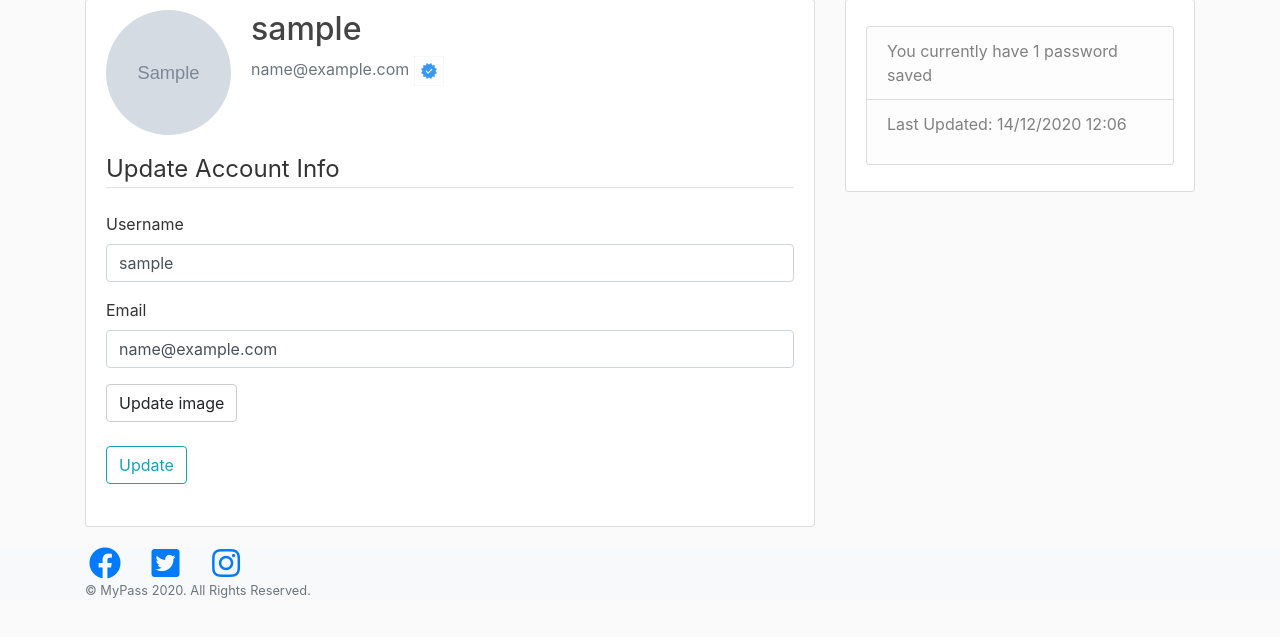
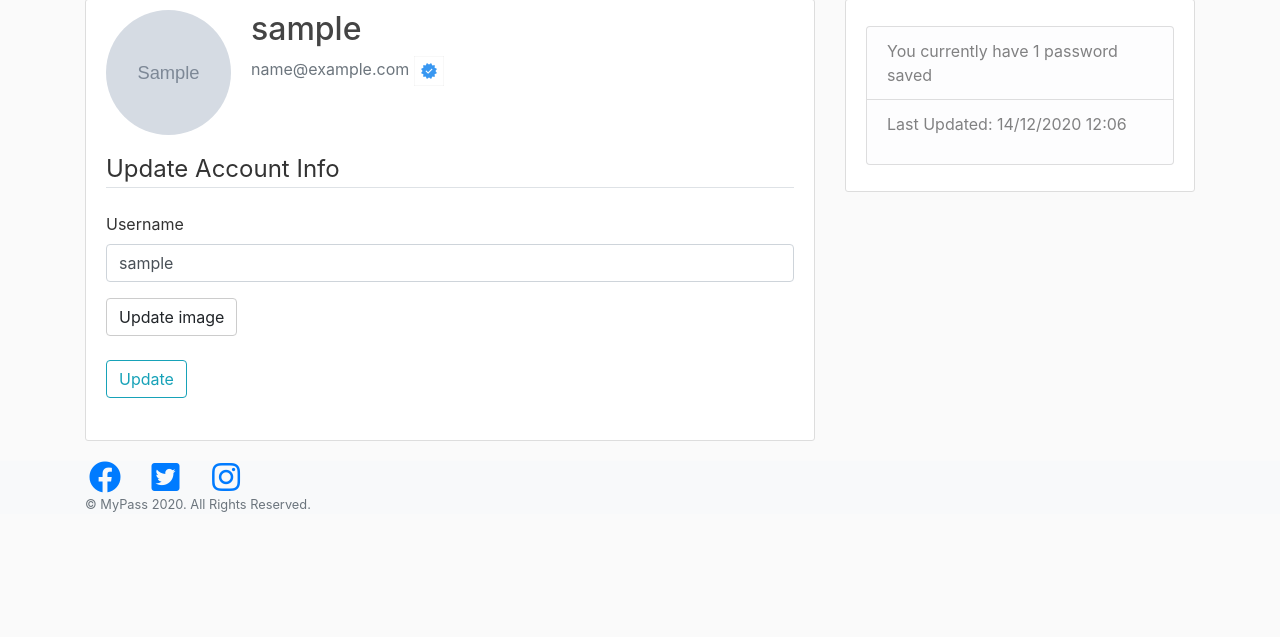
Before and after one commit to AinaEmmanuel/My-Pass, a Flask app: page /myaccount in a window 1280 px wide. Shown: the part 81-718 px from the top of the page. Run offline with Flask 2, Linux system fonts and the light colour scheme; a user stored in the database is signed in; tables that the repository leaves empty hold one stand-in row (values such as "Sample post"); grey boxes marked "Sample" are stand-in pictures; some libraries are stand-ins or nearby versions.

Commit message:
Removed Email Update

```diff
--- a/csflask/templates/myaccount.html
+++ b/csflask/templates/myaccount.html
@@ -31,20 +31,6 @@
                 </div>
 
                 <div class="form-group">
-                    {{ form.email.label(class='form-control-label') }}
-                    {% if form.email.errors %}
-                        {{ form.email(class='form-control form-control-md is-invalid') }}
-                        <div class="invalid-feedback">
-                            {% for error in form.email.errors %}
-                                <span>{{ error }}</span>
-                            {% endfor %}
-                        </div>
-                    {% else %}
-                        {{ form.email(class='form-control form-control-md') }}
-                    {% endif %}
-                </div>
-
-                <div class="form-group">
                     {{ form.picture.label(for="file-upload", class="btn custom-file-upload") }}
 
                     {{ form.picture(class="form-control-file" ,id="file-upload") }}
--- a/csflask/users/forms.py
+++ b/csflask/users/forms.py
@@ -33,7 +33,7 @@ class LoginForm(FlaskForm):
 
 class UpdateAccountForm(FlaskForm):
     username = StringField('Username', validators=[DataRequired(), Length(min=2, max=20)])
-    email = StringField('Email', validators=[DataRequired(), Email()])
+    # email = StringField('Email', validators=[DataRequired(), Email()])
     picture = FileField('Update image', validators=[FileAllowed(['jpg', 'jpeg', 'img', 'png', 'mp4'])])
     submit = SubmitField('Update')
 
@@ -42,11 +42,11 @@ class UpdateAccountForm(FlaskForm):
             user = User.query.filter_by(username=username.data).first()
             if user:
                 raise ValidationError("Username is currently in use by another user. ")
-    def validate_email(self,email):
-        if email.data != current_user.email:
-            user = User.query.filter_by(email=email.data).first()
-            if user:
-                raise ValidationError("Email taken ")
+    # def validate_email(self,email):
+    #     if email.data != current_user.email:
+    #         user = User.query.filter_by(email=email.data).first()
+    #         if user:
+    #             raise ValidationError("Email taken ")
 
 class RequestResetForm(FlaskForm):
     email = StringField('Email', validators=[DataRequired(), Email()])
--- a/csflask/users/routes.py
+++ b/csflask/users/routes.py
@@ -85,7 +85,7 @@ def myaccount():
             picture_file = save_picture(form.picture.data)
             current_user.image_file = picture_file
         current_user.username = form.username.data
-        current_user.email = form.email.data
+        # current_user.email = form.email.data
 
         db.session.commit()
 
@@ -95,10 +95,11 @@ def myaccount():
         #     return redirect(url_for('main.mypasswords'))
     elif request.method == 'GET':
         form.username.data = current_user.username
-        form.email.data = current_user.email
+        # form.email.data = current_user.email
     else:
         return redirect(url_for('main.mypasswords'))
     details = Accounts.query.all()
+
     user_details = []
     for detail in details:
         if detail.creator == current_user:
```
Also changed, not shown: csflask/site.db, csflask/static/img/a3d07e5cd054617c.jpg (added).
